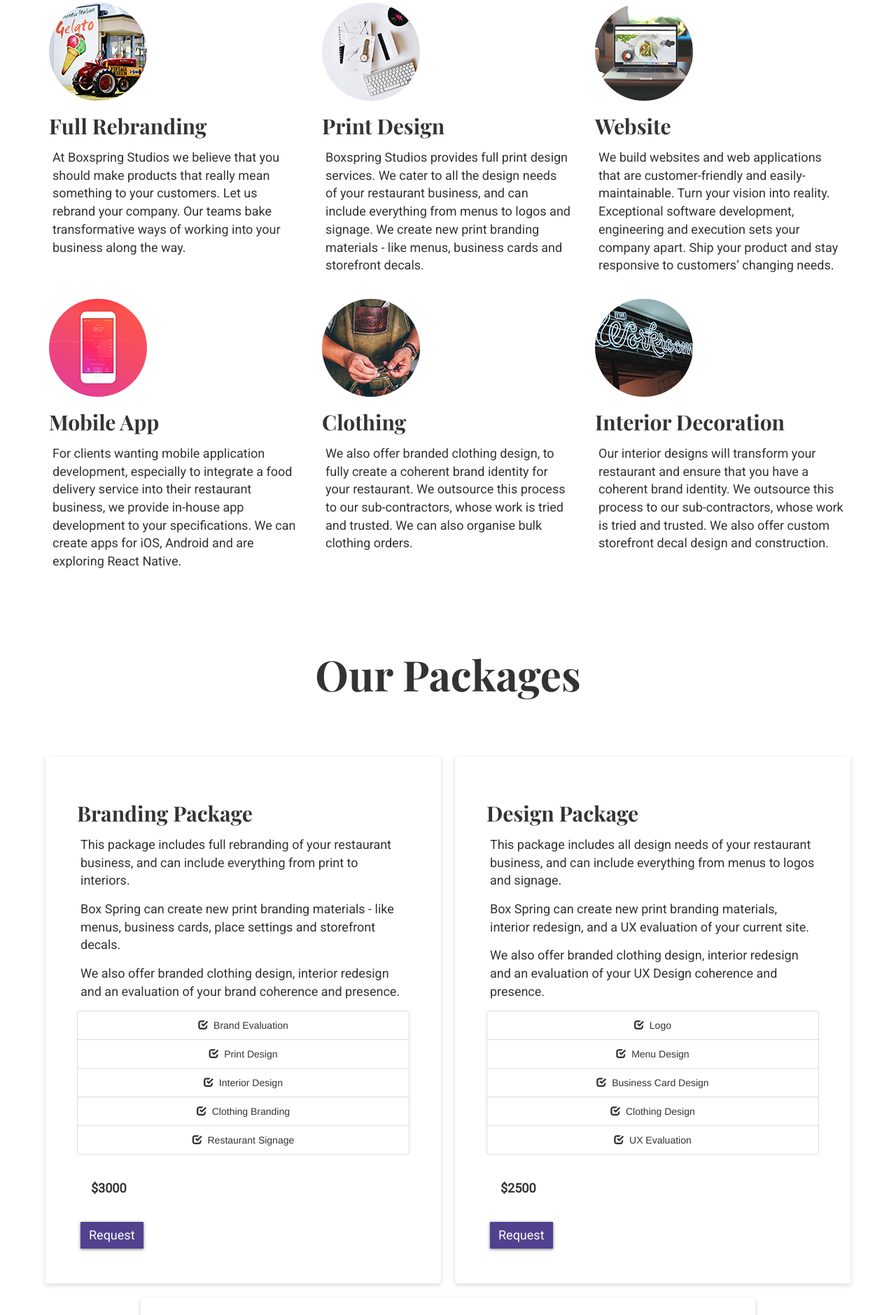
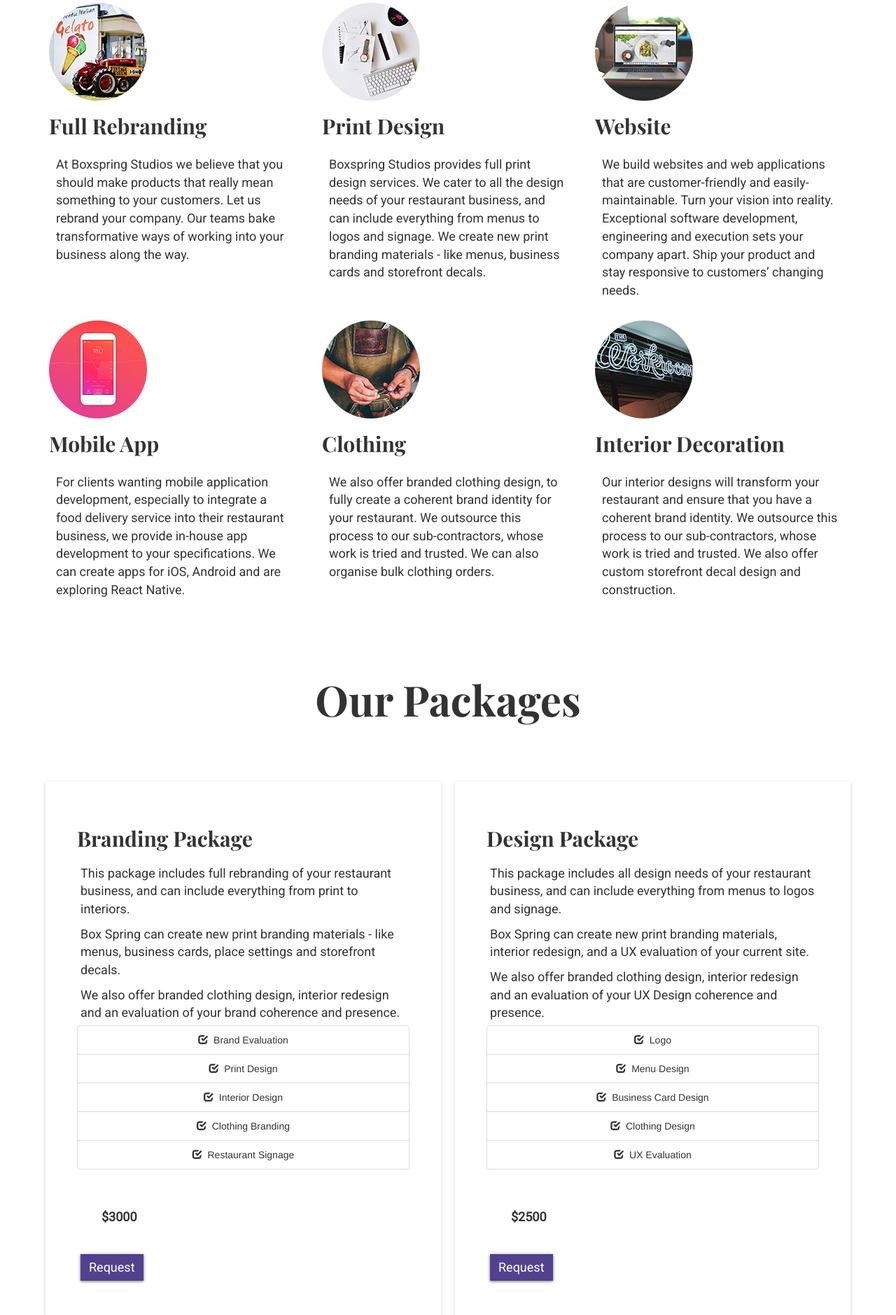
Before and after one commit to ninalouw/wk12-design-proj, a PHP site: page /services.php in a window 1280 px wide. Shown: the part 217-2096 px from the top of the page at 70% size. Run offline with PHP 8.4, Linux system fonts and the light colour scheme.

Commit message:
small changes

```diff
--- a/css/styles.css
+++ b/css/styles.css
@@ -221,9 +221,15 @@
 }
 
 .card-content h3, p {
-  padding-top: 0px !important;
-  padding-bottom: 15px !important;
-  margin: 0px !important;
+  padding-top: 0px;
+  padding-bottom: 15px;
+  margin: 0px;
+}
+
+.card-p {
+  padding-top: 0px;
+  padding-bottom: 15px;
+  margin: 0px;
 }
 
 .card-content h3 {
@@ -287,8 +293,9 @@
   padding: 20px;
 }
 
-.about-card-content-2 p {
-  padding: 5px;
+.about-p {
+  padding: 10px;
+  margin: 0px;
 }
 
 .about-card-content p {
@@ -443,8 +450,9 @@
   margin-bottom: 20px;
 }
 
-.service-item p {
-  padding: 5px;
+.service-item-p {
+  padding: 10px;
+  margin: 0px;
 }
 
 .services-form {
@@ -484,13 +492,13 @@
   text-align: center;
   border-radius: 50%;
   background-color: #9013FE;
-  padding: 20px;
   -webkit-box-shadow: 0 2px 6px 0 rgba(0, 0, 0, 0.17);
   -moz-box-shadow: 0 2px 6px 0 rgba(0, 0, 0, 0.17);
   box-shadow: 0 2px 6px 0 rgba(0, 0, 0, 0.17);
   border: none;
   color: white;
   padding: 15px 20px;
+  margin-left: 30px;
 }
 
 .btn-circle:hover {
@@ -507,10 +515,6 @@
   padding: 5px;
   padding-left: 20px;
   padding-right: 20px;
-}
-
-.port-card h3 {
-  margin: 0px;
 }
 
 .port-card img {
@@ -639,8 +643,8 @@
   background-color: white;
 }
 
-.about-work-card h3 {
-  margin: 10px;
+.about-work-card-h3 {
+  margin: 25px;
   padding: 5px;
 }
 
@@ -819,6 +823,9 @@
   .card-content {
     max-width: 500px;
   }
+  .card-content h3 {
+    padding-top: 15px;
+  }
   .card-image {
     max-width: 400px;
     max-height: 400px;
@@ -956,7 +963,7 @@
   }
   .port-card h3, p {
     margin: 0px;
-    padding: 5px;
+    padding: 10px;
   }
   .image-slider-container {
     display: none !important;
--- a/css/styles.scss
+++ b/css/styles.scss
@@ -459,8 +465,10 @@
 .service-item {
     margin-bottom:20px;
 }
-.service-item p {
-    padding:5px;
+
+.service-item-p {
+    padding: 10px;
+    margin: 0px;
 }
 
 .services-form {
--- a/services.php
+++ b/services.php
@@ -11,18 +11,18 @@
         <div class="service-item col-lg-4 col-md-4 col-sm-6 col-xs-12">
           <img class="img-circle" src="img/services-1.jpg" alt="Generic placeholder image" width="140" height="140">
           <h2>Full Rebranding</h2>
-          <p>At Boxspring Studios we believe that you should make products that really mean something to your customers.
+          <p class="service-item-p">At Boxspring Studios we believe that you should make products that really mean something to your customers.
                Let us rebrand your company. Our teams bake transformative ways of working into your business along the way.</p>
         </div>
         <div class="service-item col-lg-4 col-md-4 col-sm-6 col-xs-12">
           <img class="img-circle" src="img/services-3.jpg" alt="Generic placeholder image" width="140" height="140">
           <h2>Print Design</h2>
-          <p>Boxspring Studios provides full print design services. We cater to all the design needs of your restaurant business, and can include everything from menus to logos and signage. We create new print branding materials - like menus, business cards and storefront decals.</p>
+          <p class="service-item-p">Boxspring Studios provides full print design services. We cater to all the design needs of your restaurant business, and can include everything from menus to logos and signage. We create new print branding materials - like menus, business cards and storefront decals.</p>
         </div>
         <div class="service-item col-lg-4 col-md-4 col-sm-6 col-xs-12">
           <img class="img-circle" src="img/services-5.jpg" alt="Generic placeholder image" width="140" height="140">
           <h2>Website</h2>
-          <p>We build websites and web applications that are customer-friendly and easily-maintainable. Turn your vision into reality. Exceptional software development, engineering and execution sets your company apart. Ship your product and stay responsive to customers’ changing needs.</p>
+          <p class="service-item-p">We build websites and web applications that are customer-friendly and easily-maintainable. Turn your vision into reality. Exceptional software development, engineering and execution sets your company apart. Ship your product and stay responsive to customers’ changing needs.</p>
         </div>
       </div>
 
@@ -30,17 +30,17 @@
         <div class="service-item col-lg-4 col-md-4 col-sm-6 col-xs-12">
           <img class="img-circle" src="img/services-6.jpg" alt="Generic placeholder image" width="140" height="140">
           <h2>Mobile App</h2>
-          <p>For clients wanting mobile application development, especially to integrate a food delivery service into their restaurant business, we provide in-house app development to your specifications. We can create apps for iOS, Android and are exploring React Native.</p>
+          <p class="service-item-p">For clients wanting mobile application development, especially to integrate a food delivery service into their restaurant business, we provide in-house app development to your specifications. We can create apps for iOS, Android and are exploring React Native.</p>
         </div>
         <div class="service-item col-lg-4 col-md-4 col-sm-6 col-xs-12">
           <img class="img-circle" src="img/services-7.jpg" alt="Generic placeholder image" width="140" height="140">
           <h2>Clothing</h2>
-          <p>We also offer branded clothing design, to fully create a coherent brand identity for your restaurant. We outsource this process to our sub-contractors, whose work is tried and trusted. We can also organise bulk clothing orders.</p>
+          <p class="service-item-p">We also offer branded clothing design, to fully create a coherent brand identity for your restaurant. We outsource this process to our sub-contractors, whose work is tried and trusted. We can also organise bulk clothing orders.</p>
         </div>
         <div class="service-item col-lg-4 col-md-4 col-sm-6 col-xs-12">
           <img class="img-circle" src="img/services-2.jpg" alt="Generic placeholder image" width="140" height="140">
           <h2>Interior Decoration</h2>
-          <p> Our interior designs will transform your restaurant and ensure that you have a coherent brand identity. We outsource this process to our sub-contractors, whose work is tried and trusted. We also offer custom storefront decal design and construction.</p>
+          <p class="service-item-p"> Our interior designs will transform your restaurant and ensure that you have a coherent brand identity. We outsource this process to our sub-contractors, whose work is tried and trusted. We also offer custom storefront decal design and construction.</p>
         </div>
       </div>
 
@@ -53,11 +53,11 @@
         <div class="about-card col-xs-12 col-sm-12 col-md-6 col-lg-6">
             <div class="about-card-content ">
                 <h3>Branding Package</h3>
-                <p> This package includes full rebranding of your restaurant business, and can include everything from
+                <p class="service-item-p"> This package includes full rebranding of your restaurant business, and can include everything from
                     print to interiors.
                 </p>
-                <p>Box Spring can create new print branding materials - like menus, business cards, place settings and storefront decals.</p>
-                <p>We also offer branded clothing design, interior redesign and an evaluation of your brand coherence and presence.
+                <p class="service-item-p">Box Spring can create new print branding materials - like menus, business cards, place settings and storefront decals.</p>
+                <p class="service-item-p">We also offer branded clothing design, interior redesign and an evaluation of your brand coherence and presence.
                 </p>
                 <ul class="list-group text-center">
                     <li class="list-group-item"><i class="glyphicon glyphicon-check"></i>&nbsp; Brand Evaluation</li>
@@ -76,11 +76,11 @@
         <div class="about-card col-xs-12 col-sm-12 col-md-6 col-lg-6">
             <div class="about-card-content ">
                 <h3>Design Package</h3>
-                <p> This package includes all design needs of your restaurant business, and can include everything from
+                <p class="service-item-p"> This package includes all design needs of your restaurant business, and can include everything from
                     menus to logos and signage.
                 </p>
-                <p>Box Spring can create new print branding materials, interior redesign, and a UX evaluation of your current site.</p>
-                <p>We also offer branded clothing design, interior redesign and an evaluation of your UX Design coherence and presence.
+                <p class="service-item-p">Box Spring can create new print branding materials, interior redesign, and a UX evaluation of your current site.</p>
+                <p class="service-item-p">We also offer branded clothing design, interior redesign and an evaluation of your UX Design coherence and presence.
                 </p>
                 <ul class="list-group text-center">
                     <li class="list-group-item"><i class="glyphicon glyphicon-check"></i>&nbsp; Logo</li>
@@ -101,10 +101,10 @@
         <div class="about-card col-xs-12 col-sm-12 col-md-9 col-lg-9">
             <div class="about-card-content ">
                 <h3>The Works Package</h3>
-                <p> This package includes full rebranding of your business, as well as a new website and possibly a mobile app.
+                <p class="service-item-p"> This package includes full rebranding of your business, as well as a new website and possibly a mobile app.
                 </p>
-                <p>Box Spring will create full print branding materials, and our developer team will design and develop a new website and a mobile application, depending on your needs.</p>
-                <p>We also offer SEO and marketing strategy advice, and website support after launch.
+                <p class="service-item-p">Box Spring will create full print branding materials, and our developer team will design and develop a new website and a mobile application, depending on your needs.</p>
+                <p class="service-item-p">We also offer SEO and marketing strategy advice, and website support after launch.
                 </p>
                 <ul class="list-group text-center">
                     <li class="list-group-item"><i class="glyphicon glyphicon-check"></i>&nbsp; Full Branding</li>
```
Also changed, not shown: other parts of css/styles.scss (+19 -12 lines), about.php (+13 -13 lines), about_work.php (+5 -5 lines), index.php (+4 -4 lines), css/styles.min.css.
